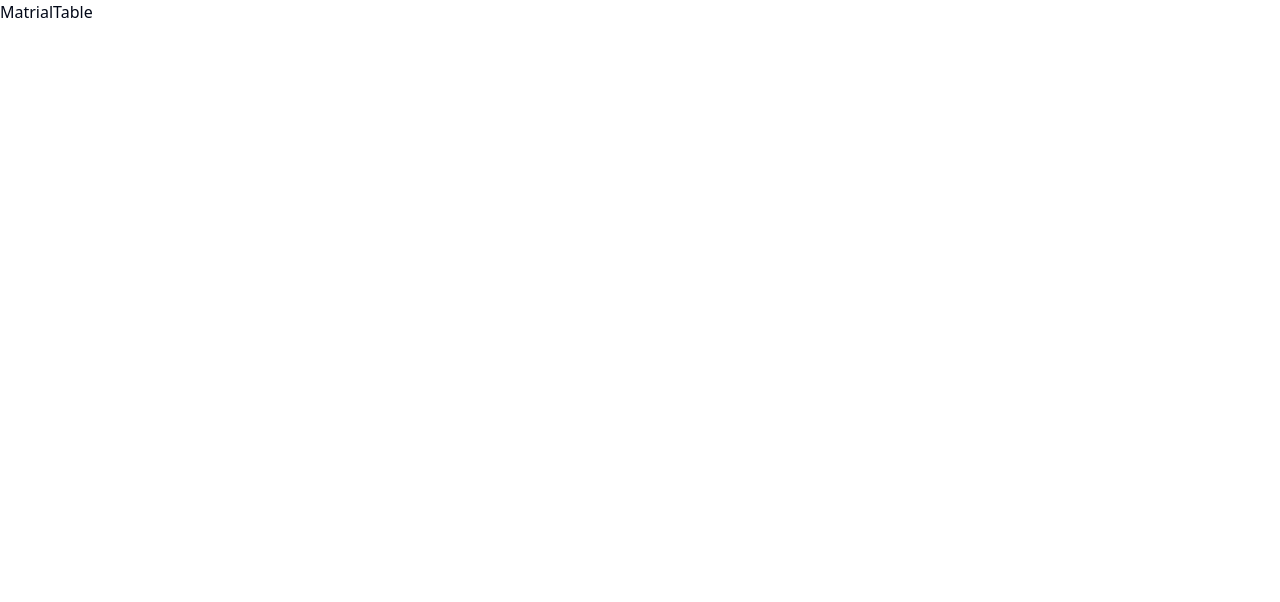
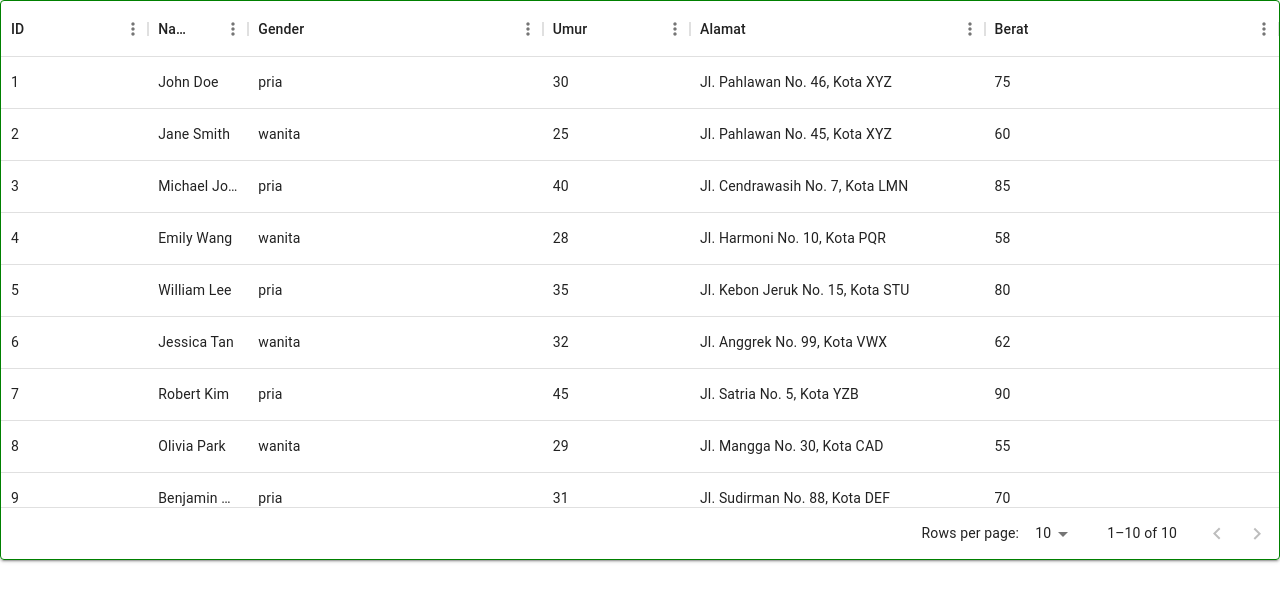
Before and after one commit to auziqni/my-next-test, a Next.js app: page /csmenu/materialui/table in a window 1280 px wide. Shown: the top 602 px of the page. Built offline with nearby package versions, Linux system fonts and the light colour scheme.

Commit message:
feat : material table

```diff
--- a/app/csmenu/materialui/table/page.tsx
+++ b/app/csmenu/materialui/table/page.tsx
@@ -1,5 +1,6 @@
 import React from "react";
+import Table from "./table";
 
 export default function MatrialTable() {
-  return <div>MatrialTable</div>;
+  return <Table />;
 }
--- /dev/null
+++ b/app/csmenu/materialui/table/table.tsx
@@ -0,0 +1,86 @@
+"use client";
+import { useEffect, useState } from "react";
+import { Box } from "@mui/material";
+import { DataGrid, GridToolbar } from "@mui/x-data-grid";
+// import LinearProgress from "@mui/material/LinearProgress";
+// import Link from "next/link";
+// import axios from "axios";
+import { DataOrang } from "@/lib/mockDataOrang";
+
+const columns = [
+  {
+    field: "Id",
+    headerName: "ID",
+    flex: 0.5,
+    headerClassName: "super-app-theme--header",
+  },
+  { field: "Nama", headerName: "Nama" },
+  {
+    field: "Ismale",
+    headerName: "Gender",
+    flex: 1,
+    cellClassName: "name-column--cell",
+    headerClassName: "super-app-theme--header",
+    renderCell: (params: any) => (
+      <h2>{params.row.Ismale ? "pria" : "wanita"}</h2>
+    ),
+  },
+  {
+    field: "Umur",
+    headerName: "Umur",
+    flex: 0.5,
+    cellClassName: "name-column--cell",
+    headerClassName: "super-app-theme--header",
+    //   renderCell: (params) => (
+    //     <Link href={`/detail/${params.row.Child}`}>{params.row.Child}</Link>
+    //   ),
+  },
+  {
+    field: "Alamat",
+    headerName: "Alamat",
+    flex: 1,
+    cellClassName: "name-column--cell",
+    headerClassName: "super-app-theme--header",
+  },
+  {
+    field: "Berat",
+    headerName: "Berat",
+    flex: 1,
+    cellClassName: "name-column--cell",
+    headerClassName: "super-app-theme--header",
+  },
+];
+
+function Table() {
+  return (
+    <Box
+      sx={{
+        height: "70vh",
+        width: "100%",
+      }}
+    >
+      <DataGrid
+        //   checkboxSelection
+        rows={DataOrang}
+        columns={columns}
+        // columns={[{headerAlign="center"}]}
+        // components={{ Toolbar: GridToolbar }}
+        initialState={{
+          pagination: { paginationModel: { pageSize: 10 } },
+        }}
+        pageSizeOptions={[5, 10, 25]}
+        sx={{
+          boxShadow: 2,
+          border: 1,
+          borderColor: "green",
+          "& .MuiDataGrid-cell:hover": {
+            color: "green",
+          },
+        }}
+        getRowId={(row) => row.Id}
+      />
+    </Box>
+  );
+}
+
+export default Table;
--- a/app/csmenu/page.tsx
+++ b/app/csmenu/page.tsx
@@ -11,6 +11,9 @@ export default function CsMenu() {
               <li key={menu.label}>
                 <a href={"/csmenu/" + menu.href}>{menu.label}</a>
               </li>
+              <li key={menu.label}>
+                <a href={"/csmenu/" + menu.href}>{menu.label}</a>
+              </li>
             </main>
           );
         })}
--- a/lib/constants.ts
+++ b/lib/constants.ts
@@ -25,6 +25,10 @@ export const csmenu = [
     href: "shadcn",
   },
   {
+    label: "Material",
+    href: "materialui",
+  },
+  {
     label: "lainnya",
     href: "lainnya",
   },
--- a/package.json
+++ b/package.json
@@ -9,6 +9,10 @@
     "lint": "next lint"
   },
   "dependencies": {
+    "@emotion/react": "^11.11.1",
+    "@emotion/styled": "^11.11.0",
+    "@mui/material": "^5.14.3",
+    "@mui/x-data-grid": "^6.11.0",
     "@radix-ui/react-dialog": "^1.0.4",
     "@radix-ui/react-popover": "^1.0.6",
     "@radix-ui/react-slot": "^1.0.2",
```
Also changed, not shown: 1 other file (tests, documents, lock files or other folders).
